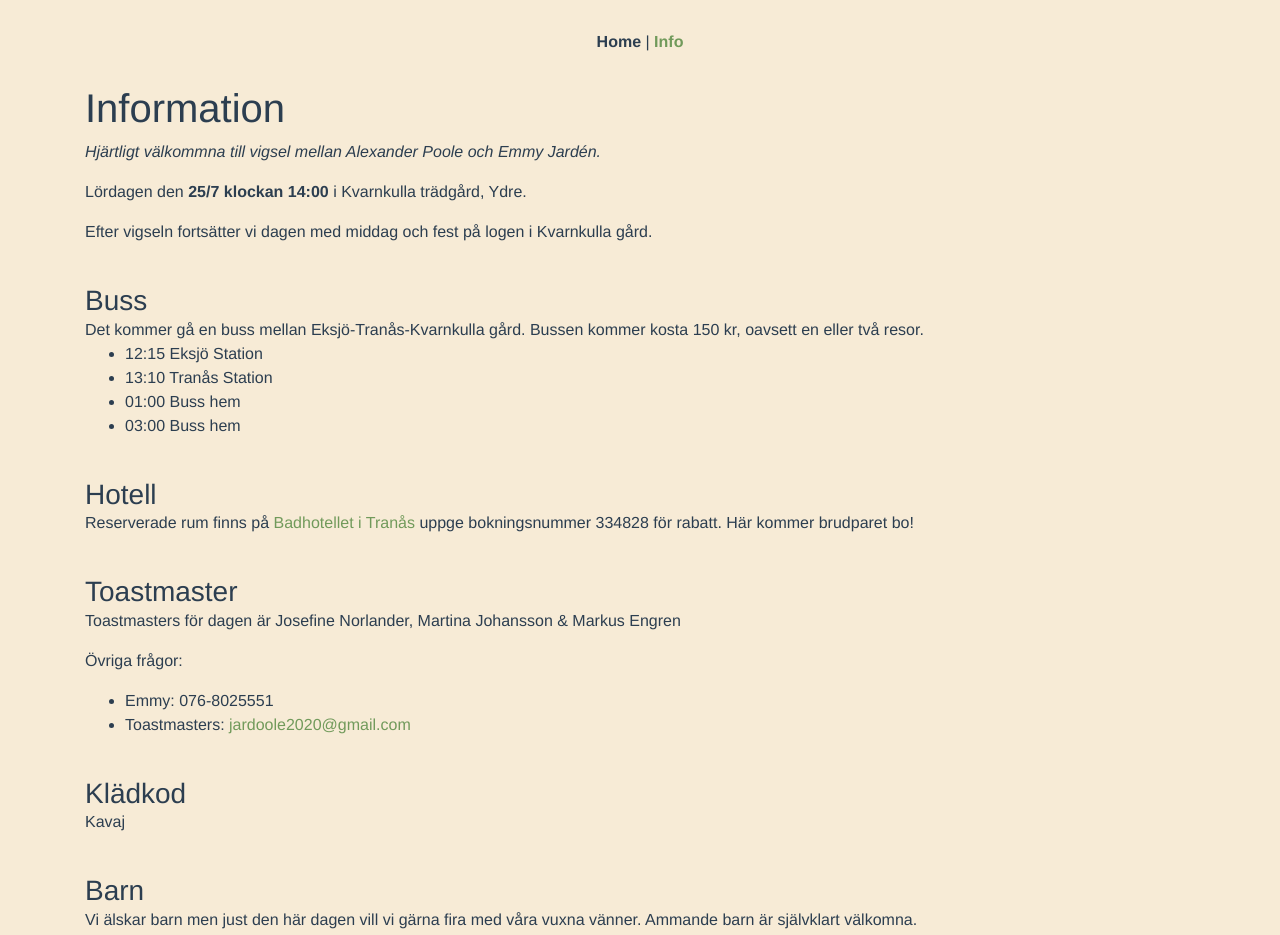
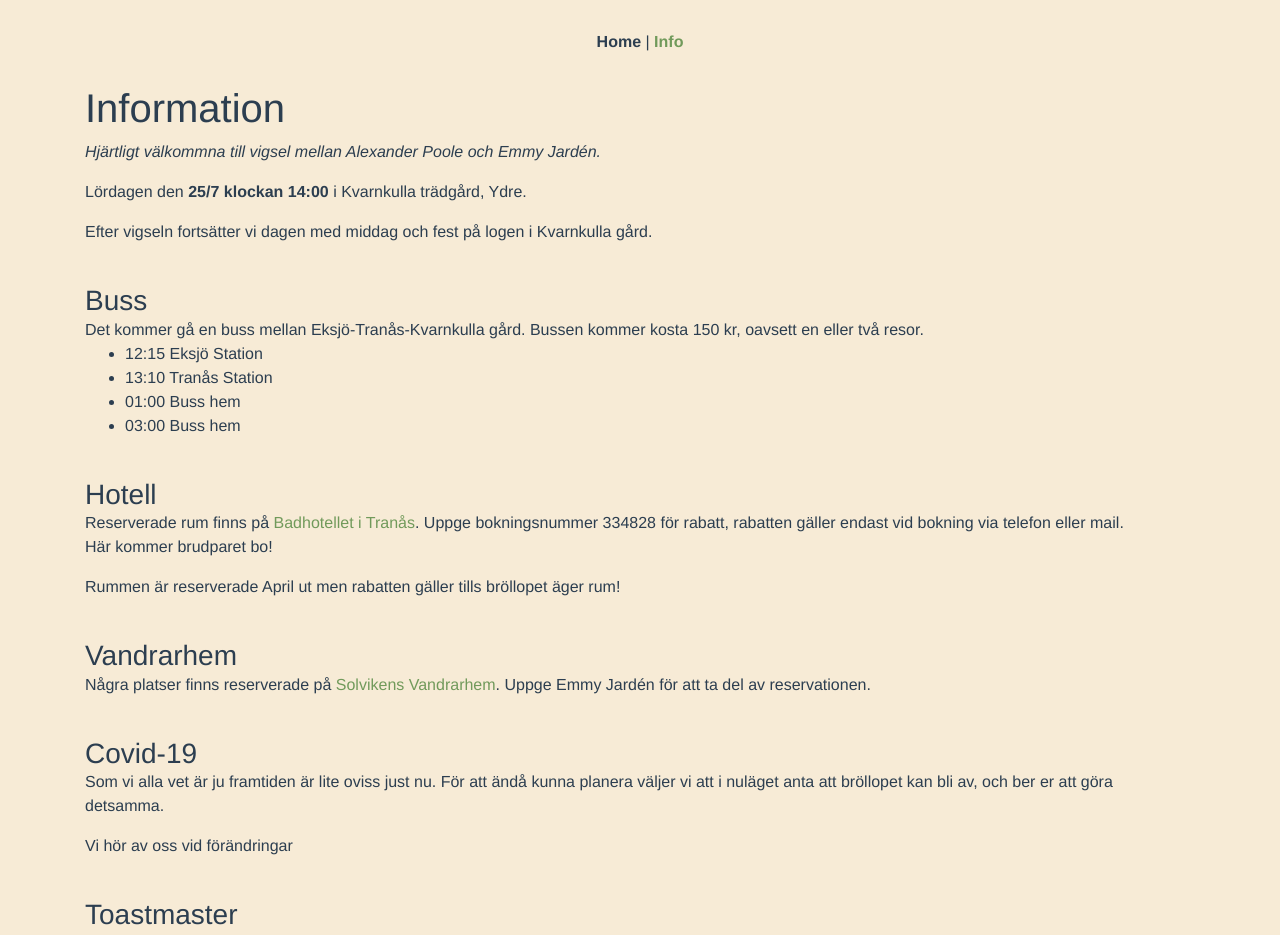
Before and after one commit to owodunni/jardoole, a Vue app: page /info in a window 1280 px wide. Shown: the top 935 px of the page. Built offline with nearby package versions, Linux system fonts and the light colour scheme.

Commit message:
Update osa date, hotel info  and add covid info

```diff
--- a/src/components/Home.vue
+++ b/src/components/Home.vue
@@ -27,7 +27,7 @@
 
     <div class="padding2" />
 
-    <p> O.S.A senast 30 April.</p>
+    <p> O.S.A senast 17 Maj.</p>
 
     <div class="container">
       <router-link
--- a/src/views/Info.vue
+++ b/src/views/Info.vue
@@ -22,8 +22,21 @@
       <h3>Hotell</h3>
       <p>
         Reserverade rum finns på
-        <a class="link" href="https://badhotellet.com">Badhotellet i Tranås</a> uppge bokningsnummer 334828 för rabatt. Här kommer brudparet bo!
+        <a class="link" href="https://badhotellet.com">Badhotellet i Tranås</a>. Uppge bokningsnummer 334828 för rabatt, rabatten gäller endast vid bokning via telefon eller mail.<br>
+         Här kommer brudparet bo!
       </p>
+      <p>Rummen är reserverade April ut men rabatten gäller tills bröllopet äger rum!</p>
+
+      <h3>Vandrarhem</h3>
+      Några platser finns reserverade på <a class="link" href="https://www.solviken.nu">Solvikens Vandrarhem</a>. Uppge Emmy Jardén för att ta del av reservationen.
+
+      <h3> Covid-19</h3>
+      <p>Som vi alla vet är ju framtiden är lite oviss just nu. För att ändå kunna planera väljer vi att i nuläget anta att bröllopet kan bli av,
+       och ber er att göra detsamma.
+       </p>
+
+       <p>Vi hör av oss vid förändringar</p>
+
       <h3>Toastmaster</h3>
       <p>
         Toastmasters för dagen är Josefine Norlander, Martina
```
